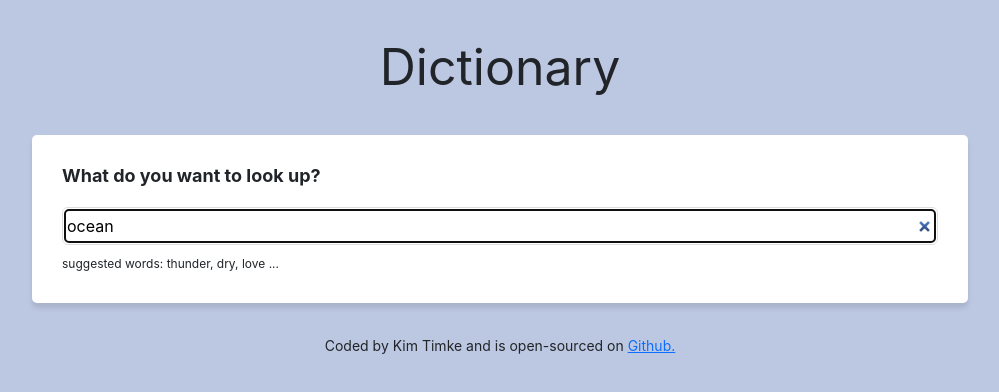
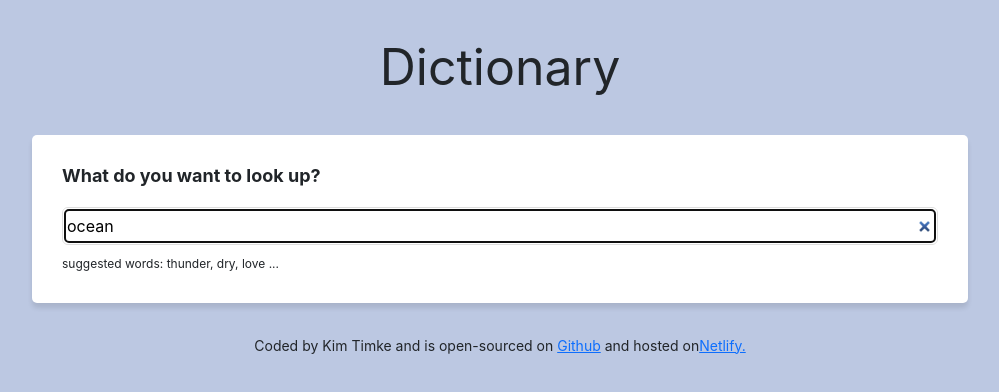
Before and after one commit to kimtimke/react-dictionaryapp, a React (Create React App) app: page / in a window 1280 px wide. Shown: the top 392 px of the page, without its empty margins (140-1139 px from the left). Built offline with nearby package versions, Linux system fonts and the light colour scheme; no server answers.

Commit message:
resolved Results.js issues

```diff
--- a/src/App.js
+++ b/src/App.js
@@ -18,7 +18,15 @@
               target="_blank"
               rel="noopener noreferrer"
             >
-              Github.
+              Github
+            </a>{" "}
+            and hosted on
+            <a
+              href="https://reactdictionary-kimtimke.netlify.app/"
+              target="_blank"
+              rel="noopener noreferrer"
+            >
+              Netlify.
             </a>
           </small>
         </footer>
--- a/src/Dictionary.js
+++ b/src/Dictionary.js
@@ -13,11 +13,13 @@
   function handleImageResponse(response) {
     setPhotos(response.data.photos);
   }
+  function handleDictionaryResponse(response) {
+    setResults(response.data);
+  }
 
-  function handleDictionaryResponse(response) {
-    setResults(response.data[0]);
+  function searchImage() {
     let imageApiKey = "b5a355237t04ao67dd369fc7099f0aaf";
-    let imageApiUrl = `https://api.shecodes.io/images/v1/search?query=${response.data.word}&key=${imageApiKey}`;
+    let imageApiUrl = `https://api.shecodes.io/images/v1/search?query=${keyword}&key=${imageApiKey}`;
     let headers = { Authorization: `Bearer ${imageApiKey}` };
     axios.get(imageApiUrl, { headers: headers }).then(handleImageResponse);
   }
@@ -31,6 +33,7 @@
   function handleSubmit(event) {
     event.preventDefault();
     search();
+    searchImage();
   }
 
   function handleKeywordChange(event) {
@@ -40,6 +43,7 @@
   function load() {
     setLoaded(true);
     search();
+    searchImage();
   }
 
   if (loaded) {
--- a/src/Results.js
+++ b/src/Results.js
@@ -9,10 +9,10 @@
       <div className="Result">
         <section>
           <h1>{props.results.word}</h1>
-          <Phonetic phonetic={props.definition.phonetic} />
+          <Phonetic phonetic={props.results.phonetic} />
         </section>
 
-        {props.definition.meanings.map(function (meaning, index) {
+        {props.results.meanings.map(function (meaning, index) {
           return (
             <section key={index}>
               <Meanings meaning={meaning} />
```
